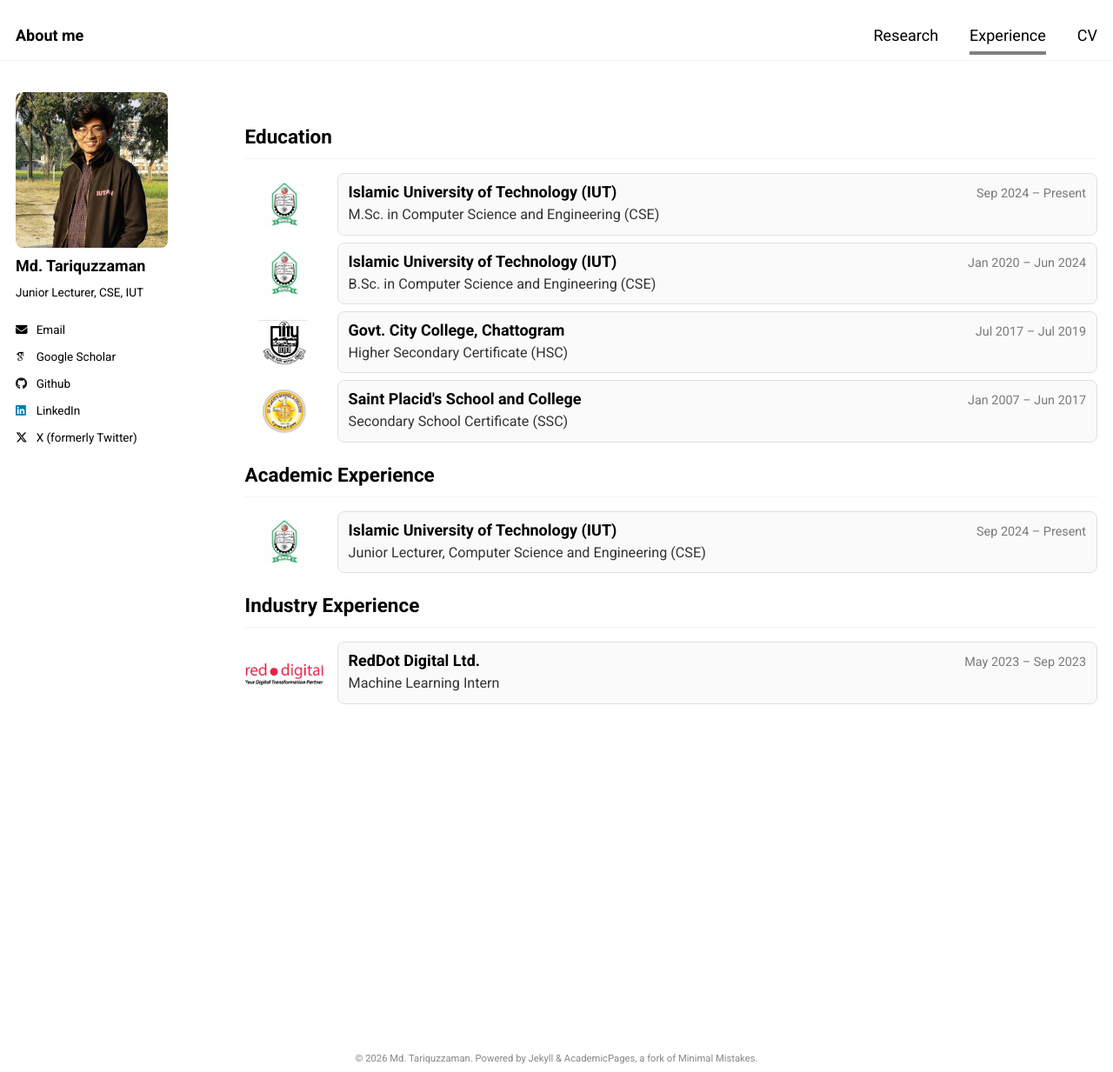
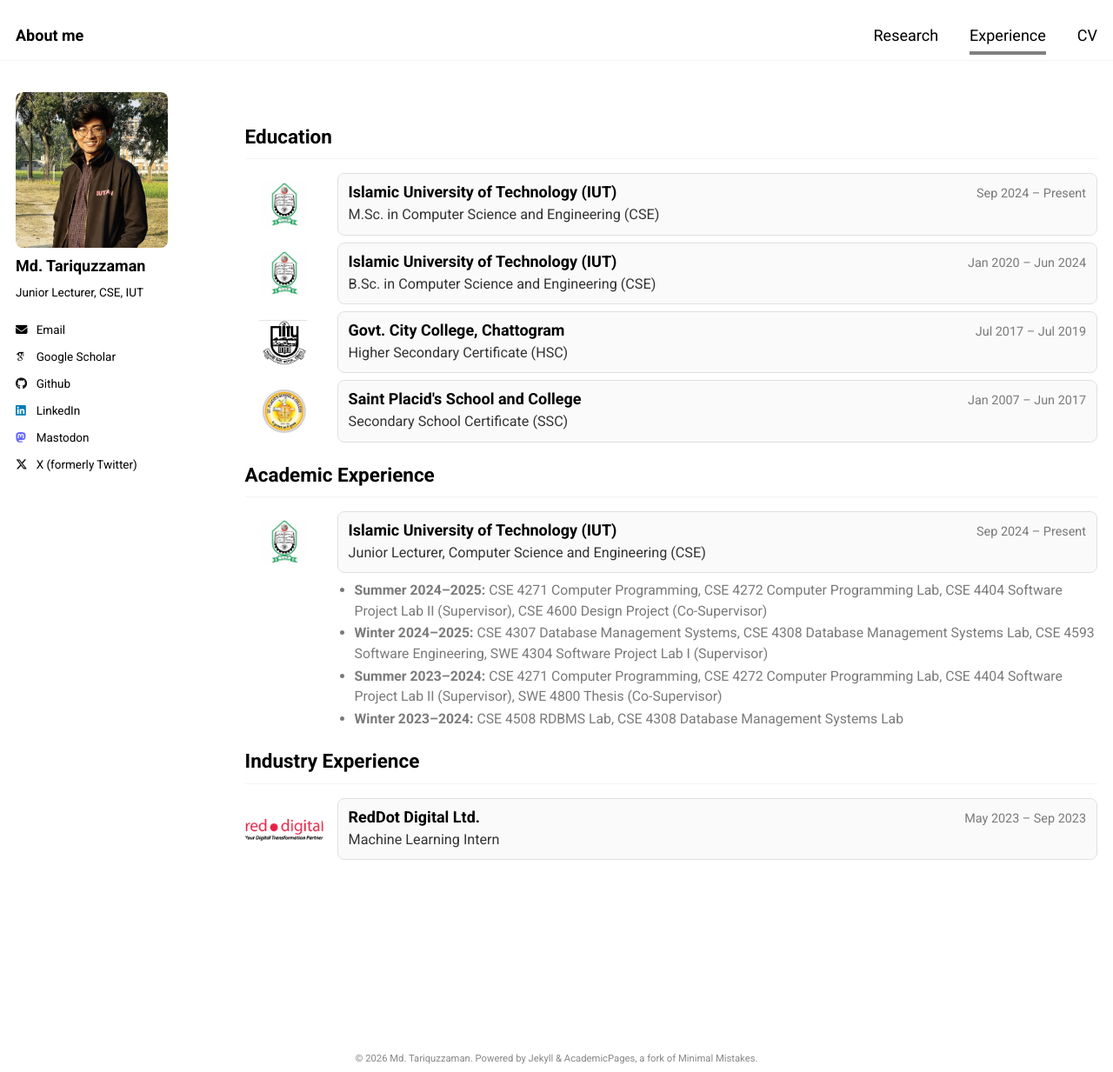
Before and after one commit to tariquzzamanf/tariquzzamanf.github.io, a Jekyll site: the page built from _pages/teaching.html, in a window 1280 px wide and 1233 px high. Shown: the whole window at 87% size. Built offline with Jekyll 4.4.1, drawn with Linux system fonts in a browser that asks for light colours; some web fonts are replaced.

Commit message:
info added

```diff
--- a/_config.yml
+++ b/_config.yml
@@ -58,7 +58,7 @@ author:
   instagram        : # Username
   lastfm           : # Username
   linkedin         : "tariquzzamanf"
-  mastodon         : # URL
+  mastodon         : "https://mastodon.social/@tariquzzamanf"
   medium           : # URL
   pinterest        : # Username
   soundcloud       : # Username
--- a/_pages/teaching.html
+++ b/_pages/teaching.html
@@ -189,7 +189,8 @@ author_profile: true
 
 <h2 class="section-title">Academic Experience</h2>
 
-<div class="experience-row">
+<div>
+    <div class="experience-row" style="margin-bottom: 0;">
         <div class="experience-logo">
             <img src="../images/iut.jpg" alt="Islamic University of Technology logo">
         </div>
@@ -201,6 +202,15 @@ author_profile: true
                 </div>
                 <div class="experience-role">Junior Lecturer, Computer Science and Engineering (CSE)</div>
             </div>
+        </div>
+    </div>
+    <div class="experience-details" style="margin-top: 8px; margin-left: 106px;">
+        <ul>
+            <li><strong>Summer 2024–2025:</strong> CSE 4271 Computer Programming, CSE 4272 Computer Programming Lab, CSE 4404 Software Project Lab II (Supervisor), CSE 4600 Design Project (Co-Supervisor)</li>
+            <li><strong>Winter 2024–2025:</strong> CSE 4307 Database Management Systems, CSE 4308 Database Management Systems Lab, CSE 4593 Software Engineering, SWE 4304 Software Project Lab I (Supervisor)</li>
+            <li><strong>Summer 2023–2024:</strong> CSE 4271 Computer Programming, CSE 4272 Computer Programming Lab, CSE 4404 Software Project Lab II (Supervisor), SWE 4800 Thesis (Co-Supervisor)</li>
+            <li><strong>Winter 2023–2024:</strong> CSE 4508 RDBMS Lab, CSE 4308 Database Management Systems Lab</li>
+        </ul>
     </div>
 </div>
 
```
Also changed, not shown: _pages/about.md (+1 -1 lines). Lines whose indentation alone changed are shown as unchanged.
